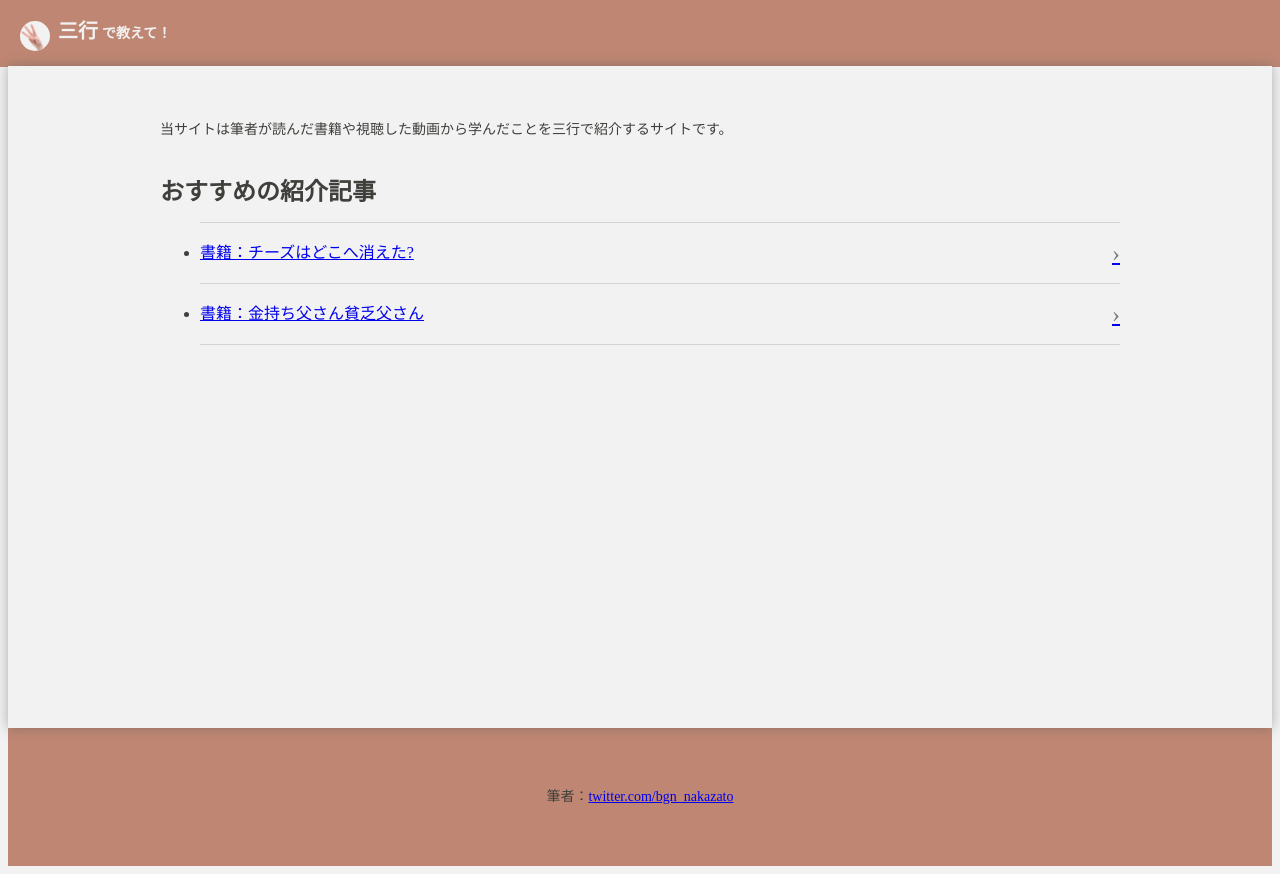
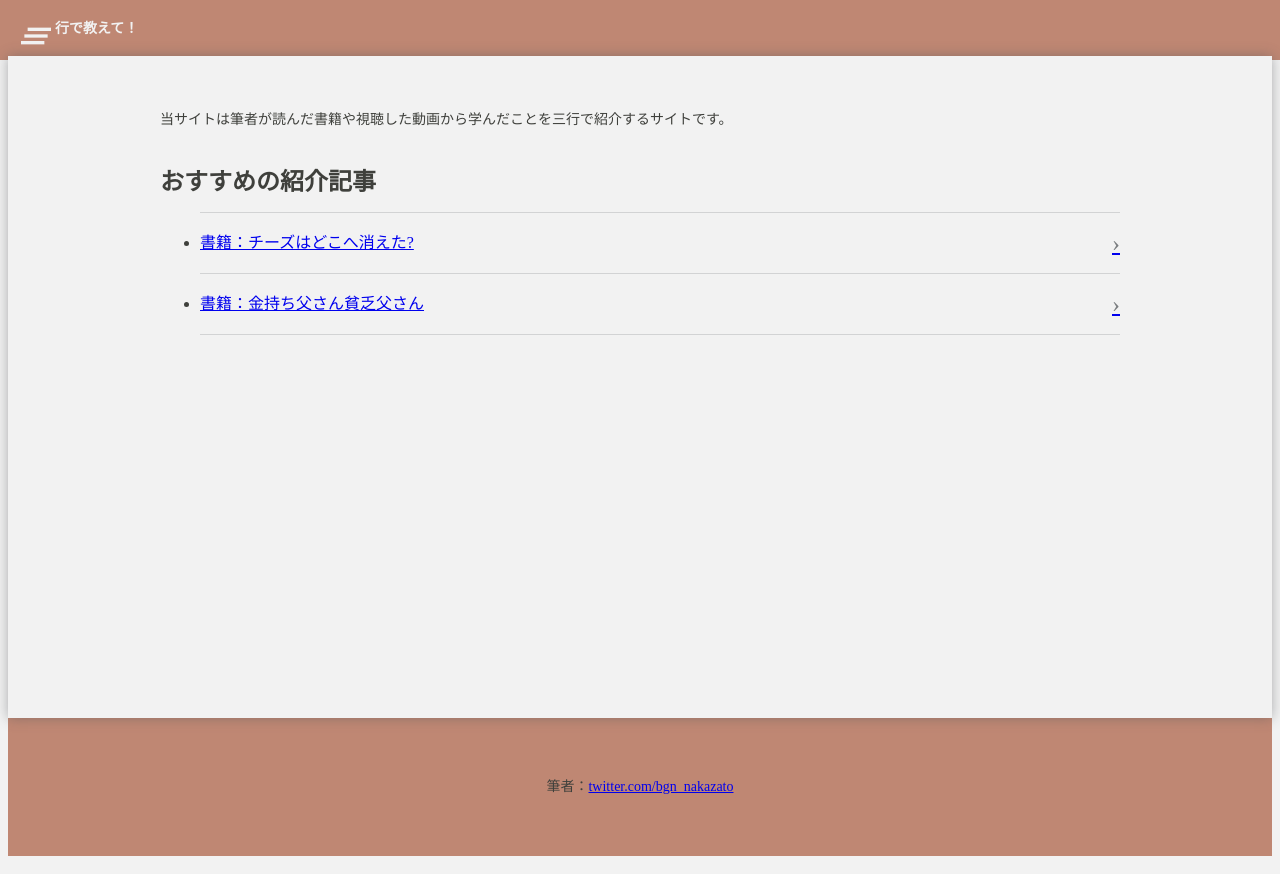
Before and after one commit to nkzttt/mpa, a Vue app: page / in a window 1280 px wide. Built offline with nearby package versions, Linux system fonts and the light colour scheme.

Commit message:
added icons.

```diff
--- a/package.json
+++ b/package.json
@@ -14,6 +14,7 @@
   },
   "dependencies": {
     "@vueuse/core": "^8.5.0",
+    "material-icons": "^1.11.2",
     "the-new-css-reset": "^1.6.0",
     "vue": "^3.2.25"
   },
--- a/src/App.vue
+++ b/src/App.vue
@@ -1,5 +1,6 @@
 <script setup lang="ts">
 import "the-new-css-reset";
+import "material-icons/iconfont/outlined.css";
 
 const script = document.createElement("script");
 script.src = "https://www.googletagmanager.com/gtag/js?id=G-LQTPRJFXY9";
--- a/src/layouts/HeaderLayout.vue
+++ b/src/layouts/HeaderLayout.vue
@@ -1,16 +1,15 @@
 <script setup lang="ts">
-import CircleLogo from "@/components/CircleLogo.vue";
 import GothicText from "@/components/GothicText.vue";
 </script>
 
 <template>
   <div class="header-layout">
     <div class="header-logo">
-      <CircleLogo :size="30" />
+      <div class="material-icons-outlined header-logo-icon">clear_all</div>
     </div>
     <h1 class="header-title">
       <GothicText
-        ><span class="header-title-emphasis">三行</span>で教えて！</GothicText
+        ><span class="header-title-invisible">三</span>行で教えて！</GothicText
       >
     </h1>
   </div>
@@ -20,19 +19,28 @@ import GothicText from "@/components/GothicText.vue";
 .header-layout {
   display: flex;
   align-items: flex-end;
-  padding: 12px $size-container-padding 16px;
+  padding: 12px $size-container-padding;
   background-color: $color-secondary;
 }
 .header-logo {
-  margin-right: 8px;
+  height: 24px;
+  margin-left: -4px;
+  margin-right: -1px;
+  &-icon {
+    color: $color-background;
+    font-size: 40px;
+    line-height: 24px;
+  }
 }
 .header-title {
   margin-right: 8px;
   color: $color-background;
   font-size: 14px;
-  &-emphasis {
-    padding-right: 4px;
-    font-size: 20px;
+  transform: translateY(-2px);
+  &-invisible {
+    display: inline-block;
+    width: 0;
+    overflow: hidden;
   }
 }
 </style>
--- a/src/layouts/PageLayout.vue
+++ b/src/layouts/PageLayout.vue
@@ -34,7 +34,7 @@ import HeaderLayout from "@/layouts/HeaderLayout.vue";
   flex-direction: column;
   min-height: 100vh;
   min-height: 100dvh;
-  padding-top: 58px;
+  padding-top: 48px;
 }
 .header-layout-container {
   position: fixed;
```
Also changed, not shown: src/layouts/ArticleLayout.vue (+11 -5 lines), 1 other file (tests, documents, lock files or other folders).
